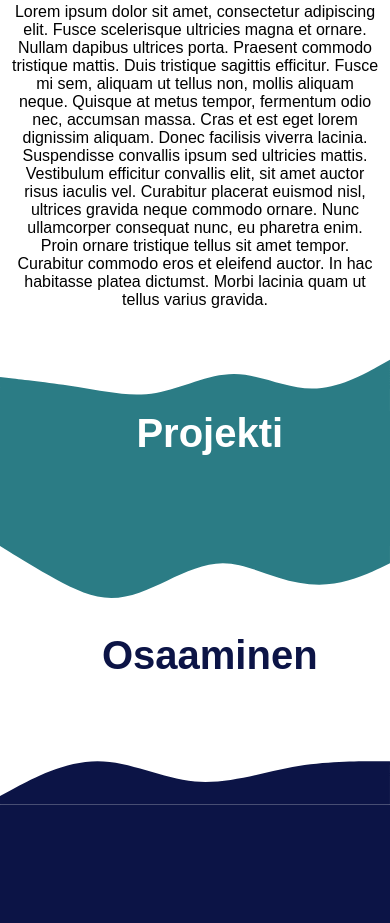
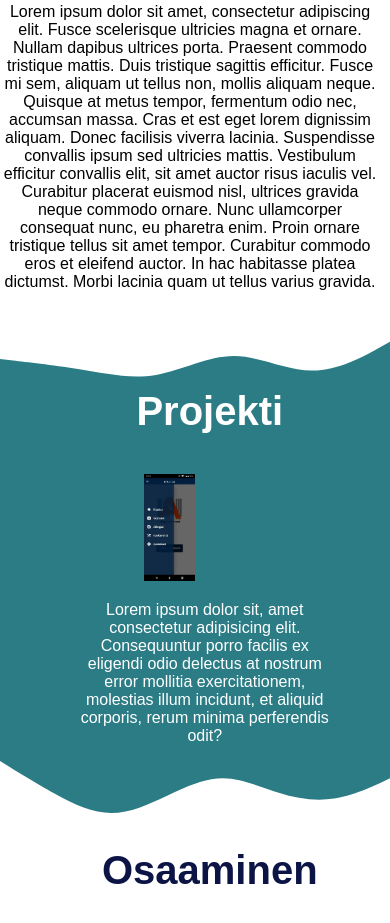
Before and after one commit to SraAin/Portfolio, a plain HTML site: page index.html in a window 390 px wide. Shown: the part 735-1658 px from the top of the page. Drawn offline with Linux system fonts and the light colour scheme.

Commit message:
content added

```diff
--- a/index.html
+++ b/index.html
@@ -10,9 +10,9 @@
     <div class="header">
       <nav>
         <div class="nav-links">
-          <a href="#">About</a>
-          <a href="#">Projekti</a>
-          <a href="#">Osaaminen</a>
+          <a href="#ab">About</a>
+          <a href="#pro">Projekti</a>
+          <a href="#lea">Osaaminen</a>
         </div>
       </nav>
       <header>
@@ -29,7 +29,7 @@
 
     <div class="about">
       <div class="about-text">
-        <h3>About</h3>
+        <h3 id="ab">About</h3>
         <p>
           Terve! Olen 23-vuotias opiskelija Jyväskylästä. Opiskelen nyt toista
           vuotta tietojenkäsittelyä Jyväskylän ammattikorkeakoulussa.
@@ -62,7 +62,24 @@
     </svg>
     <div class="project">
       <div class="project-content">
-        <h3>Projekti</h3>
+        <h3 id="pro">Projekti</h3>
+        <div class="navigation">
+          <div class="navigation-img">
+            <img
+              id="navigation-img"
+              src="/img/navigation.jpg"
+              alt="navigation"
+            />
+          </div>
+          <div class="nav-txt">
+            <p id="navigation-text">
+              Lorem ipsum dolor sit, amet consectetur adipisicing elit.
+              Consequuntur porro facilis ex eligendi odio delectus at nostrum
+              error mollitia exercitationem, molestias illum incidunt, et
+              aliquid corporis, rerum minima perferendis odit?
+            </p>
+          </div>
+        </div>
       </div>
     </div>
     <svg xmlns="http://www.w3.org/2000/svg" viewBox="0 0 1440 320">
@@ -75,7 +92,7 @@
 
     <div class="learn">
       <div class="learn-content">
-        <h3>Osaaminen</h3>
+        <h3 id="lea">Osaaminen</h3>
       </div>
     </div>
 
--- a/styles.css
+++ b/styles.css
@@ -40,10 +40,6 @@ h1 {
     color: white;
 }
 
-p {
-    margin-left: 10px;
-}
-
 h3 {
     margin-left: 10px;
     margin-top: -4px;
@@ -56,7 +52,7 @@ h3 {
     margin: 0% 15% 0% 20%;
 }
 
-img {
+/*img {
     width: 290px;
     height: 325px;
     float: left;
@@ -64,12 +60,20 @@ img {
     margin-right: 90px;
     border: 9px solid #538c92;
     border-radius: 100px;
+}*/
+
+#navigation-img {
+    width: 20%;
+    margin-right: 70px;
+    float: left;
 }
 
 .project {
-    padding-bottom: 50px;
     background-color: #2B7C85;
     color: white;
+    display: flex;
+    align-items: center;
+    margin-top: -4px;
 }
 
 .project-content {
@@ -90,12 +94,17 @@ footer {
     margin-top: -4px;
 }
 
+/* @media only */
+
 @media only screen and (max-width: 700px) {
     body {
       text-align: center;
     }
     .about{
         margin: 0 10px 0 0;
+    }
+    #navigation-img {
+        float: none;
     }
   }
 
```
Also changed, not shown: img/navigation.jpg (added), img/scanner.jpg (added), 2 other files.
